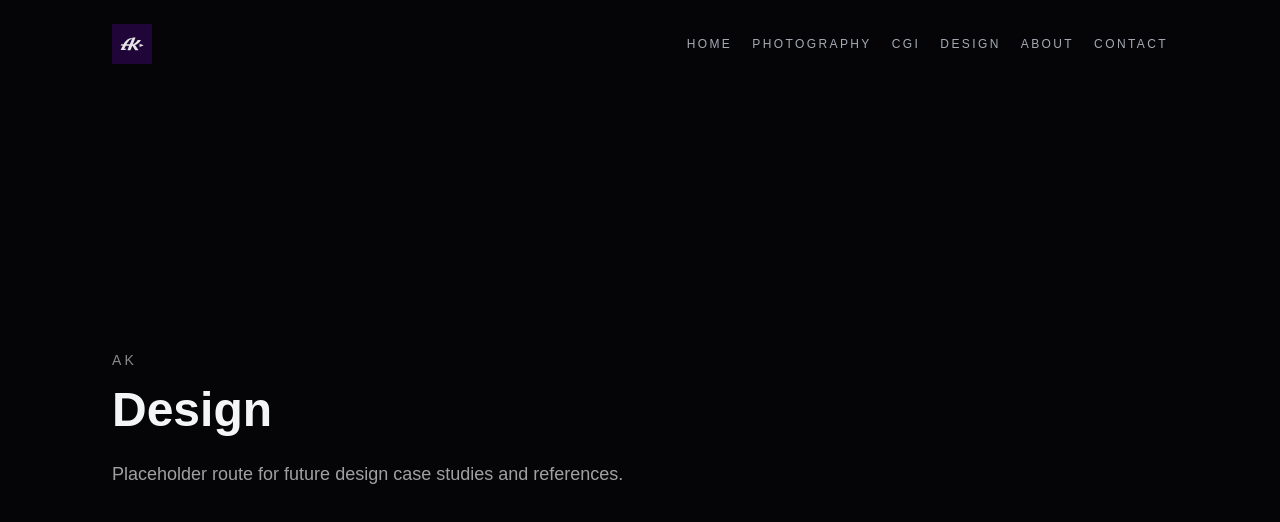
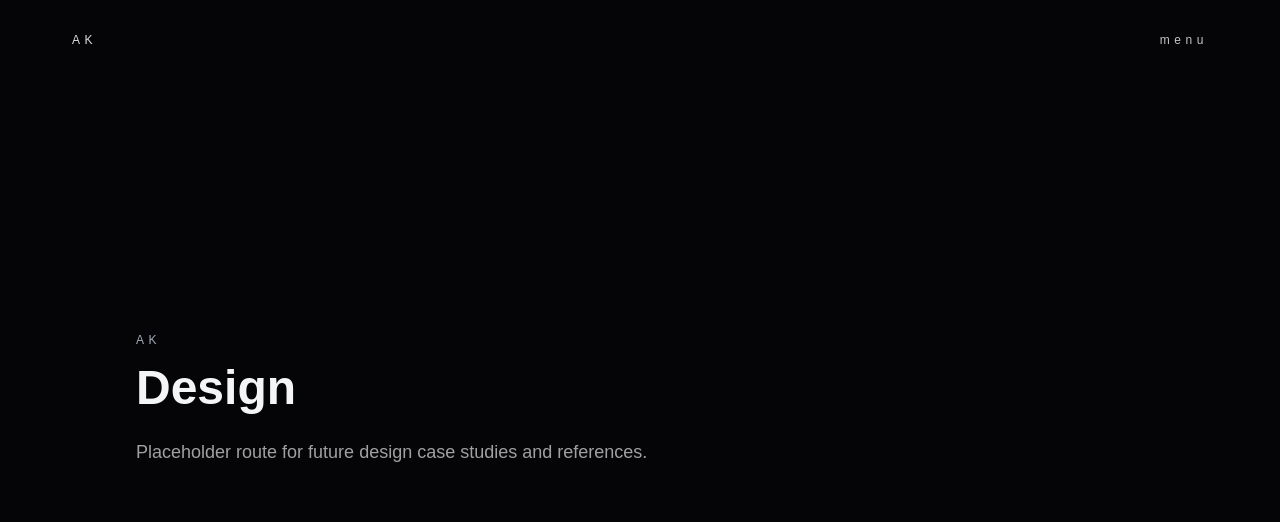
Before and after one commit to ramielscreams/akanimates, a Next.js app: page /design in a window 1280 px wide. Shown: the top 522 px of the page. Built offline with nearby package versions, Linux system fonts and the light colour scheme.

Commit message:
menu mechanism

```diff
--- /dev/null
+++ b/src/components/navigation/interior-menu.tsx
@@ -0,0 +1,110 @@
+"use client";
+
+import Link from "next/link";
+import { usePathname } from "next/navigation";
+import { useEffect, useId, useMemo, useState } from "react";
+
+const navigationItems = [
+  { index: "01", label: "about", href: "/about" },
+  { index: "02", label: "photography", href: "/photography" },
+  { index: "03", label: "cgi", href: "/cgi" },
+  { index: "04", label: "design", href: "/design" },
+  { index: "05", label: "contact", href: "/contact" },
+];
+
+export function InteriorMenu() {
+  const pathname = usePathname();
+  const menuId = useId();
+  const [isOpen, setIsOpen] = useState(false);
+
+  const visibleItems = useMemo(
+    () =>
+      navigationItems.filter((item) => {
+        const normalizedPathname = pathname.replace(/\/$/, "") || "/";
+
+        return normalizedPathname !== item.href;
+      }),
+    [pathname],
+  );
+
+  useEffect(() => {
+    if (!isOpen) {
+      return;
+    }
+
+    const previousOverflow = document.body.style.overflow;
+    const onKeyDown = (event: KeyboardEvent) => {
+      if (event.key === "Escape") {
+        setIsOpen(false);
+      }
+    };
+
+    document.body.style.overflow = "hidden";
+    window.addEventListener("keydown", onKeyDown);
+
+    return () => {
+      document.body.style.overflow = previousOverflow;
+      window.removeEventListener("keydown", onKeyDown);
+    };
+  }, [isOpen]);
+
+  return (
+    <>
+      <Link
+        href="/"
+        aria-label="AK home"
+        className={`fixed z-[230] font-medium uppercase tracking-[0.38em] text-[#f4f5f7] opacity-90 transition-[font-size,left,opacity,top,transform] duration-200 hover:opacity-100 focus-visible:outline focus-visible:outline-2 focus-visible:outline-offset-4 focus-visible:outline-[#7d67e6] ${
+          isOpen
+            ? "left-1/2 top-[clamp(4rem,16vh,8rem)] -translate-x-1/2 text-[clamp(1rem,1.8vw,2rem)] leading-none"
+            : "left-[clamp(1.25rem,6vw,4.5rem)] top-[clamp(1.25rem,4vh,2rem)] text-xs leading-4"
+        }`}
+      >
+        AK
+      </Link>
+      <button
+        type="button"
+        aria-controls={menuId}
+        aria-expanded={isOpen}
+        aria-label={isOpen ? "Close navigation menu" : "Open navigation menu"}
+        className="fixed right-[clamp(1.25rem,6vw,4.5rem)] top-[clamp(1.25rem,4vh,2rem)] z-[230] border-0 bg-transparent p-0 text-xs font-medium lowercase leading-4 tracking-[0.38em] text-[#f4f5f7] opacity-80 transition-opacity duration-[160ms] hover:opacity-100 focus-visible:outline focus-visible:outline-2 focus-visible:outline-offset-4 focus-visible:outline-[#7d67e6]"
+        onClick={() => setIsOpen((current) => !current)}
+      >
+        {isOpen ? "close" : "menu"}
+      </button>
+
+      <div
+        id={menuId}
+        className="fixed inset-0 z-[220] bg-[#050507] text-[#f4f5f7] transition-opacity duration-200 ease-out data-[open=false]:pointer-events-none data-[open=false]:opacity-0 data-[open=true]:opacity-100"
+        data-open={isOpen ? "true" : "false"}
+        aria-hidden={isOpen ? undefined : "true"}
+      >
+        <div
+          className="absolute inset-0 -z-10 bg-[radial-gradient(circle_at_76%_16%,rgba(74,43,99,0.24),transparent_32rem),radial-gradient(circle_at_10%_70%,rgba(43,22,56,0.22),transparent_34rem),#050507]"
+          aria-hidden="true"
+        />
+        <nav
+          aria-label="Interior navigation"
+          className="flex min-h-dvh items-center justify-center px-[clamp(1.25rem,6vw,4.5rem)] py-[clamp(7rem,18vh,10rem)] text-center"
+        >
+          <ul className="flex list-none flex-col items-center gap-[clamp(1.35rem,3.6vh,2.75rem)] p-0">
+            {visibleItems.map((item) => (
+              <li
+                key={item.href}
+                className="transition duration-200 ease-out data-[open=false]:translate-y-2 data-[open=false]:opacity-0 data-[open=true]:translate-y-0 data-[open=true]:opacity-100"
+                data-open={isOpen ? "true" : "false"}
+              >
+                <Link
+                  href={item.href}
+                  className="block max-w-[calc(100vw-2.5rem)] py-1 text-[clamp(1.75rem,min(7.2vw,5.2dvh),3.5rem)] font-medium lowercase leading-none tracking-[0.18em] text-[#a5abb5] opacity-78 transition-opacity duration-[160ms] hover:opacity-100 focus-visible:outline focus-visible:outline-2 focus-visible:outline-offset-4 focus-visible:outline-[#7d67e6]"
+                  onClick={() => setIsOpen(false)}
+                >
+                  {item.index} / {item.label}
+                </Link>
+              </li>
+            ))}
+          </ul>
+        </nav>
+      </div>
+    </>
+  );
+}
--- a/src/components/section-placeholder-page.tsx
+++ b/src/components/section-placeholder-page.tsx
@@ -1,4 +1,4 @@
-import { SiteNavigation } from "@/components/site-navigation";
+import { InteriorMenu } from "@/components/navigation/interior-menu";
 
 type SectionPlaceholderPageProps = {
   title: string;
@@ -10,11 +10,11 @@ export function SectionPlaceholderPage({
   description,
 }: SectionPlaceholderPageProps) {
   return (
-    <div className="mx-auto flex w-full max-w-6xl flex-1 flex-col px-6 py-6 sm:px-10 lg:px-12">
-      <SiteNavigation />
+    <div className="mx-auto flex min-h-dvh w-full max-w-6xl flex-1 flex-col px-[clamp(1.25rem,6vw,4.5rem)] py-[clamp(4rem,9vh,7rem)]">
+      <InteriorMenu />
       <main className="flex flex-1 items-center py-20 sm:py-28">
         <section className="max-w-2xl">
-          <p className="mb-4 text-sm font-medium tracking-[0.22em] text-foreground/55 uppercase">
+          <p className="mb-4 text-xs font-medium uppercase tracking-[0.38em] text-[#a5abb5]">
             AK
           </p>
           <h1 className="text-4xl font-semibold tracking-normal text-foreground sm:text-5xl">
```
